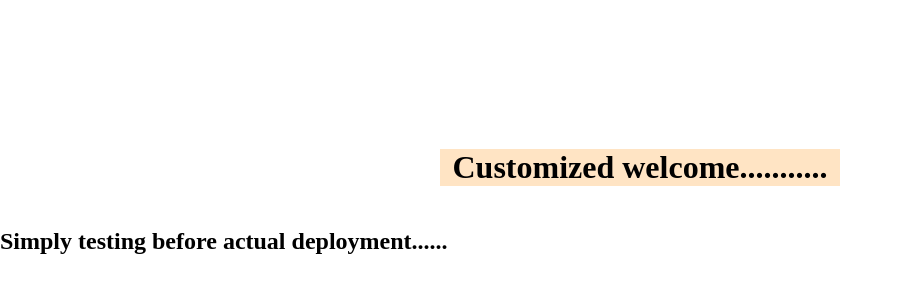
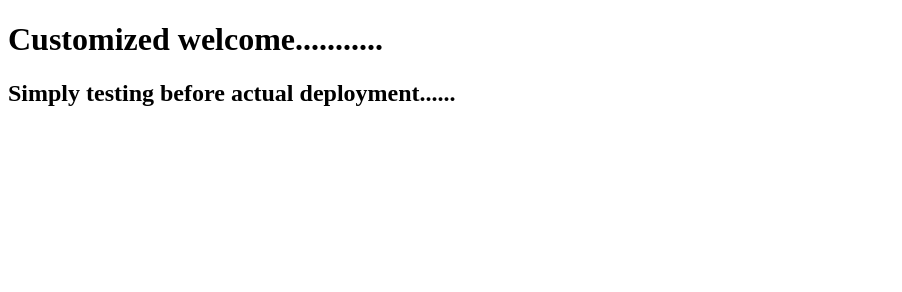
Before and after one commit to Kallesh-B-S/Presentation, a plain HTML site: page index.html in a window 1280 px wide. Shown: the whole page, without its empty margins (0-902 px from the left). Drawn offline with Linux system fonts and the light colour scheme.

Commit message:
after staging c2

```diff
--- a/index.html
+++ b/index.html
@@ -6,26 +6,11 @@
     <meta name="viewport" content="width=device-width, initial-scale=1.0">
     <title>Document</title>
     <style>
-        body{
-            padding: 0;
-            margin: 0;
-        }
-        .h{
-            background-color: bisque;
-            width: 50vh;
-            height: 100%;
-            display: flex;
-            justify-content: center;
-        }
-        .d{
-            display: flex;
-            justify-content: center;
-            margin-top: 10%;
-        }
+
     </style>
 </head>
 <body>
-    <div class="d"><h1 class="h" id="hh">Customized welcome...........</h1></div>
+    <h1>Customized welcome...........</h1>
     <h2>Simply testing before actual deployment......</h2>
 </body>
 </html>
```
